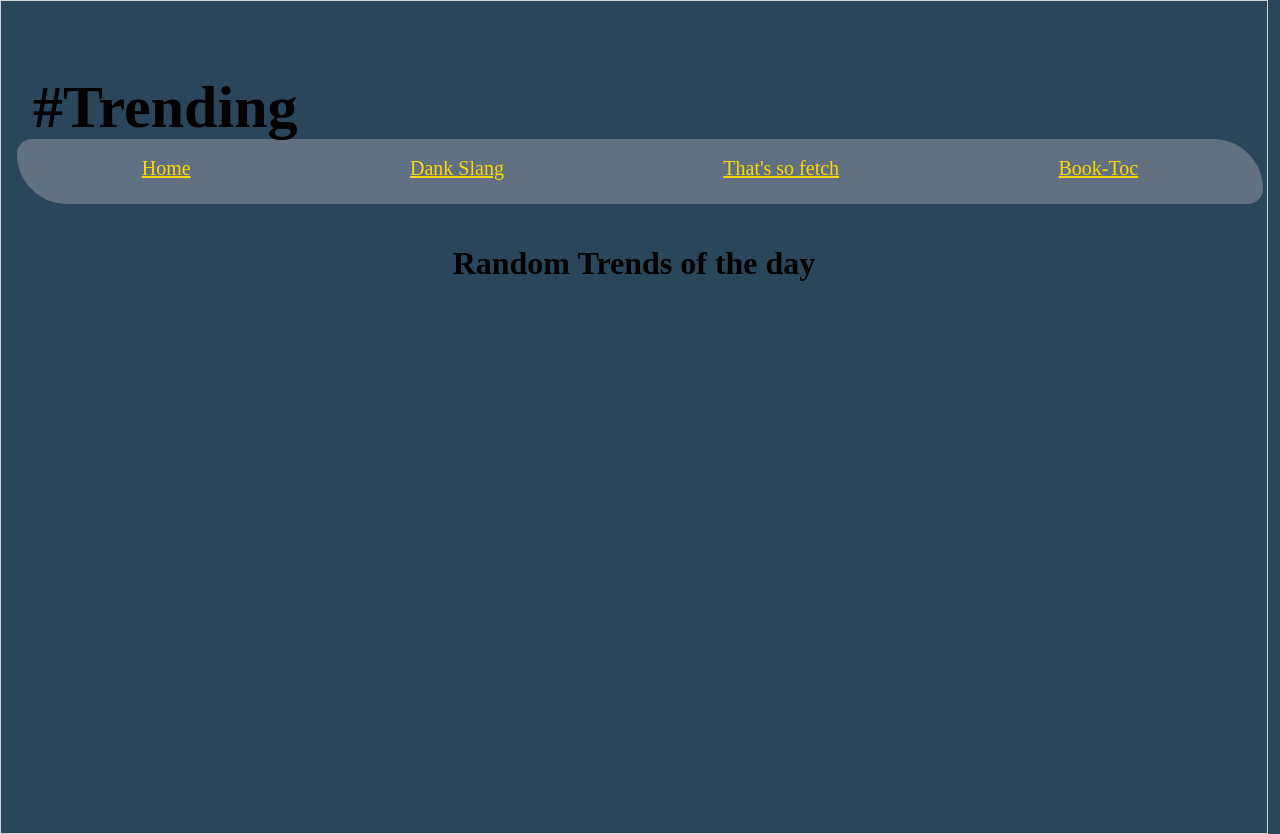
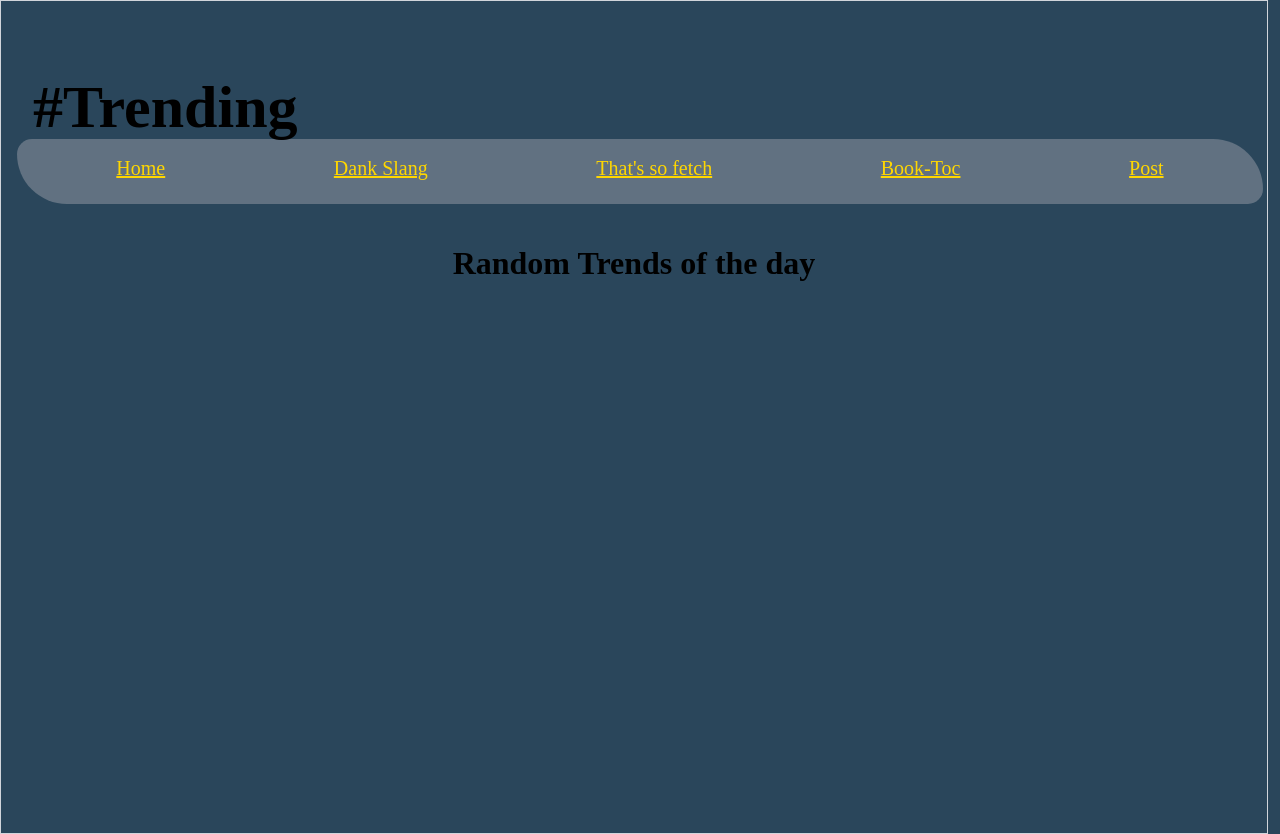
Before and after one commit to bavila19/trending-frontend, a React (Create React App) app in the folder frontend/: page / in a window 1280 px wide. Built offline with nearby package versions, Linux system fonts and the light colour scheme; no server answers.

Commit message:
Setting up Post Link for Onclick

```diff
--- a/frontend/src/components/Header.jsx
+++ b/frontend/src/components/Header.jsx
@@ -17,6 +17,8 @@ const Header = (props) => {
         <Link to="/fashion">That's so fetch</Link>
         <br></br>
         <Link to="/book">Book-Toc</Link>
+        <br></br>
+        <Link to="/book">Post</Link>
       </div>
     </div>
   );
```
